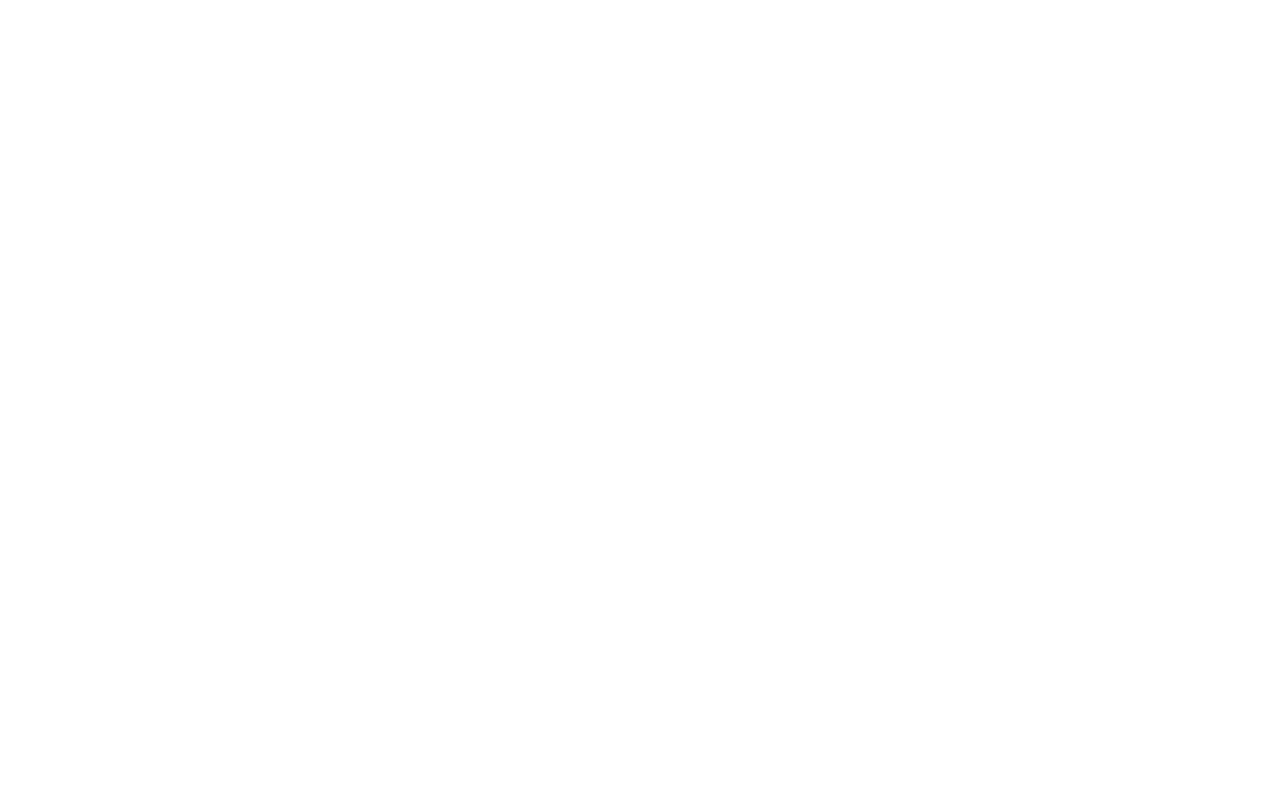
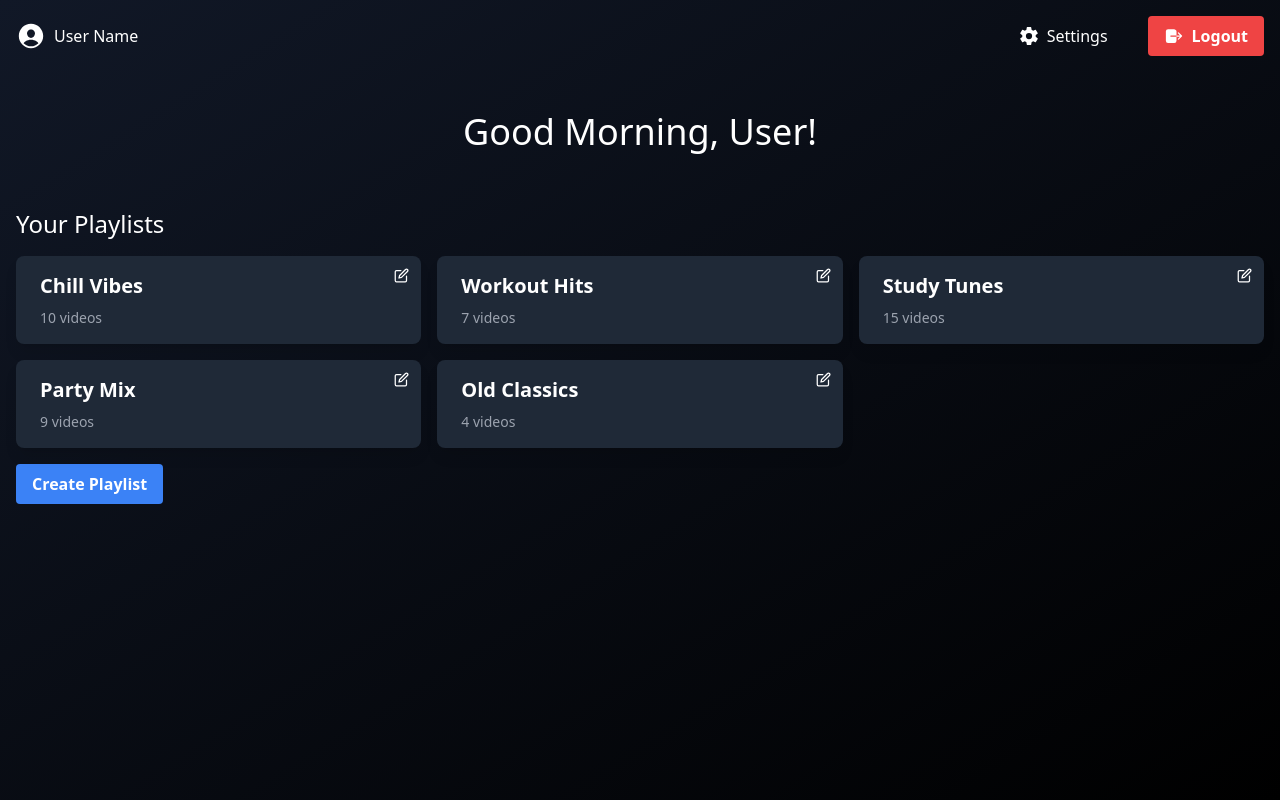
Before and after one commit to lokeshkrishna2003/EduMerge, a React (Create React App) app: page /user/dashboard in a window 1280 px wide. Before the commit this address had no page. Built offline with nearby package versions, Linux system fonts and the light colour scheme.

Commit message:
created userdashboard

```diff
--- a/package.json
+++ b/package.json
@@ -12,6 +12,7 @@
     "react": "^18.2.0",
     "react-countup": "^6.5.0",
     "react-dom": "^18.2.0",
+    "react-icons": "^4.12.0",
     "react-router-dom": "^6.21.1",
     "react-scripts": "5.0.1",
     "typed.js": "^2.1.0",
--- a/src/App.js
+++ b/src/App.js
@@ -1,5 +1,6 @@
 import React, { useState, useEffect } from "react";
 import { BrowserRouter as Router, Route, Routes } from "react-router-dom";
+
 
 
 
@@ -15,6 +16,7 @@
 import RouteChangeListener from "./RouteChangeListener";
 import ScrollProgress from "./components/ScrollProgress";
 import ScrollIndicator from "./components/ScrollIndicator";
+import UserDashboard from "./components/dashboard/UserDashboard";
 
 
 
@@ -42,7 +44,8 @@
       <Routes>
         <Route path="/" element={<LandingPage />} />
         <Route path="/auth" element={<AuthForm />} />
-        <Route path="/submit-video" element={<VideoSubmission />} />
+        {/* <Route path="/submit-video" element={<VideoSubmission />} /> */}
+        <Route path="/user/dashboard" element={<UserDashboard />} />
       </Routes>
     </Router>
   );
--- a/src/components/ScrollIndicator.jsx
+++ b/src/components/ScrollIndicator.jsx
@@ -7,7 +7,7 @@
   const [isVisible, setIsVisible] = useState(false);
 
   // Define non-scrollable routes
-  const nonScrollableRoutes = ['/auth?mode=login', '/sauth?mode=signup'];
+  const nonScrollableRoutes = ['auth?mode=login', '/sauth?mode=signup'];
 
   useEffect(() => {
     const checkScrollable = () => {
--- a/src/components/Signup/Signup.jsx
+++ b/src/components/Signup/Signup.jsx
@@ -32,7 +32,7 @@
         userData
       );
       console.log("successful signup", response.data);
-      navigate("/submit-video");
+      navigate("/user/dashboard");
 
       // Additional success handling
     } catch (error) {
--- /dev/null
+++ b/src/components/dashboard/PlaylistCard.jsx
@@ -0,0 +1,35 @@
+import React, { useState } from 'react';
+import { FiEdit, FiPlay } from 'react-icons/fi'; // Importing icons
+
+const PlaylistCard = ({ name, videoCount }) => { // Added videoCount prop
+    const [hover, setHover] = useState(false);
+
+    return (
+        <div data-aos="fade-up"
+             onMouseEnter={() => setHover(true)}
+             onMouseLeave={() => setHover(false)}
+             className="relative rounded-lg overflow-hidden shadow-lg bg-gray-800 hover:bg-gray-700 transition duration-500 ease-in-out transform hover:-translate-y-1 hover:scale-105">
+
+            <div className="absolute top-2 right-2">
+                <button className="text-white rounded-full p-1 hover:bg-gray-600 transition duration-300 ease-in-out transform hover:scale-110">
+                    <FiEdit size={15} /> {/* Edit Icon */}
+                </button>
+            </div>
+
+            <div className="px-6 py-4">
+                {hover ? (
+                    <div className="flex items-center">
+                        <FiPlay className="mr-2" /> {/* Play Icon */}
+                        <div className="font-bold text-xl">Play {name}</div>
+                    </div>
+                ) : (
+                    <div className="font-bold text-xl mb-2">{name}</div>
+                )}
+                {/* Displaying the number of videos/links */}
+                <div className="text-sm text-gray-400">{videoCount} videos</div>
+            </div>
+        </div>
+    );
+}
+
+export default PlaylistCard;
--- /dev/null
+++ b/src/components/dashboard/UserDashboard.jsx
@@ -0,0 +1,113 @@
+import React, { useState, useRef, useEffect } from "react";
+import PlaylistCard from "./PlaylistCard"; // Ensure correct path
+import { IoPersonCircle, IoLogOut, IoSettingsSharp } from "react-icons/io5";
+import "aos/dist/aos.css";
+import AOS from "aos";
+
+AOS.init();
+
+const UserDashboard = () => {
+  const [showSettings, setShowSettings] = useState(false);
+  const settingsRef = useRef();
+
+  // Greeting function
+  const getGreeting = () => {
+    const hour = new Date().getHours();
+    if (hour < 12) return "Good Morning";
+    if (hour < 18) return "Good Afternoon";
+    return "Good Evening";
+  };
+
+  // Sample playlist data
+  const playlists = [
+    { id: 1, name: "Chill Vibes",videoCount:'10' },
+    { id: 2, name: "Workout Hits",videoCount:'7' },
+    { id: 3, name: "Study Tunes",videoCount:'15' },
+    { id: 4, name: "Party Mix" ,videoCount:'9'},
+    { id: 5, name: "Old Classics",videoCount:'4' },
+  ];
+
+  // Close settings dropdown when clicking outside
+  useEffect(() => {
+    const handleClickOutside = (event) => {
+      if (settingsRef.current && !settingsRef.current.contains(event.target)) {
+        setShowSettings(false);
+      }
+    };
+
+    document.addEventListener("mousedown", handleClickOutside);
+    return () => document.removeEventListener("mousedown", handleClickOutside);
+  }, [settingsRef]);
+
+  return (
+    <div className="bg-gradient-to-br from-gray-900 to-black min-h-screen text-white">
+      {/* Navbar */}
+      <nav className="p-4 flex justify-between items-center">
+        <div className="flex items-center">
+          <IoPersonCircle
+            size={30}
+            className="mr-2 hover:rotate-12 transition-transform duration-300"
+          />
+          <span className="hover:scale-105 transition-transform duration-300">
+            User Name
+          </span>
+        </div>
+        <div className="flex gap-10 relative" ref={settingsRef}>
+          <button
+            onClick={() => setShowSettings(!showSettings)}
+            className="flex items-center text-white hover:text-gray-300 transition duration-300"
+          >
+            <IoSettingsSharp size={20} className="mr-2" />
+            Settings
+          </button>
+          {showSettings && (
+            <div className="absolute right-[6rem] mt-12 py-5 w-48 border-1 bg-gradient-to-br from-gray-900 to-black rounded-lg shadow-xl transition-all ease-in-out duration-300"
+            >
+            <ul>
+                <li className="block px-4 py-2 text-sm rounded-lg text-gray-300 hover:bg-gray-500">
+                    Change Password
+                </li>
+                <li className="block px-4 py-2 text-sm rounded-lg text-gray-300 hover:bg-gray-500">
+                    Change Username
+                </li>
+                <li className="block px-4 py-2 text-sm rounded-lg text-gray-300 hover:bg-gray-500">
+                    Change Email
+                </li>
+                <li className="block px-4 py-2 text-sm rounded-lg text-gray-300 hover:bg-gray-500">
+                    Delete Account
+                </li>
+            </ul>
+        </div>
+
+          )}
+          <button className="flex items-center bg-red-500 hover:bg-red-700 text-white font-bold py-2 px-4 rounded transition duration-300">
+            <IoLogOut size={20} className="mr-2" />
+            Logout
+          </button>
+        </div>
+      </nav>
+
+      {/* Greeting */}
+      <div className="text-center mt-10">
+        <h1 className="text-4xl">{`${getGreeting()}, User!`}</h1>
+      </div>
+
+      {/* Playlist Section */}
+      <div className="mt-10 p-4">
+        <h2 className="text-2xl mb-4">Your Playlists</h2>
+        <div className="grid grid-cols-1 md:grid-cols-2 lg:grid-cols-3 gap-4">
+          {playlists.map((playlist) => (
+            <PlaylistCard key={playlist.id} name={playlist.name} videoCount={playlist.videoCount} />
+          ))}
+        </div>
+
+        {/* Create Playlist Button */}
+        <button className="mt-4 bg-blue-500 hover:bg-blue-700 text-white font-bold py-2 px-4 rounded transition duration-300">
+          Create Playlist
+        </button>
+      </div>
+    </div>
+  );
+};
+
+export default UserDashboard;
--- a/src/components/login/Login.jsx
+++ b/src/components/login/Login.jsx
@@ -31,7 +31,7 @@
         "http://localhost:3001/login",
         credentials
       );
-      navigate("/submit-video");
+      navigate("/user/dashboard");
       console.log("successful login:", response.data);
     } catch (error) {
       if (error.response && error.response.data) {
```
